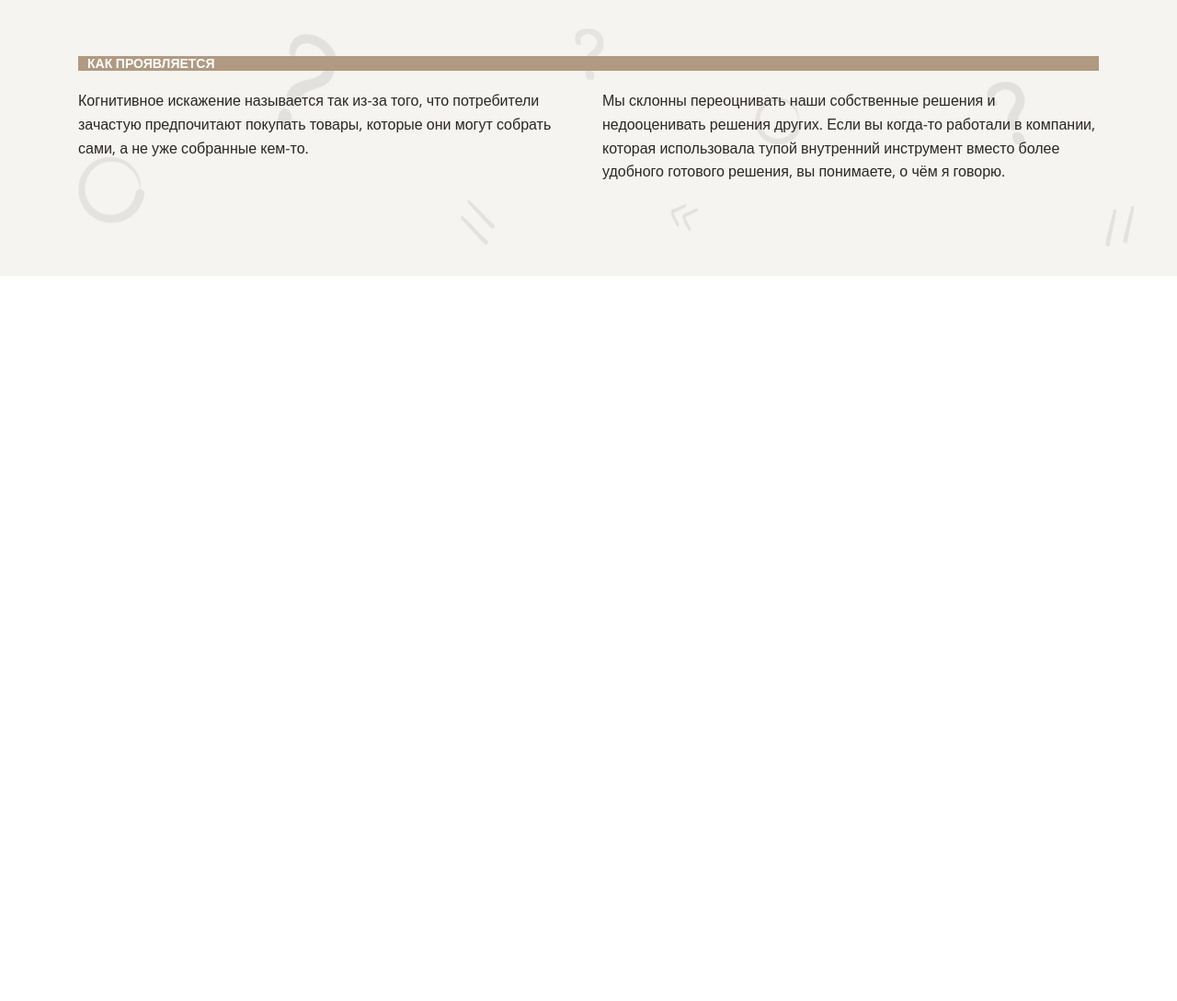
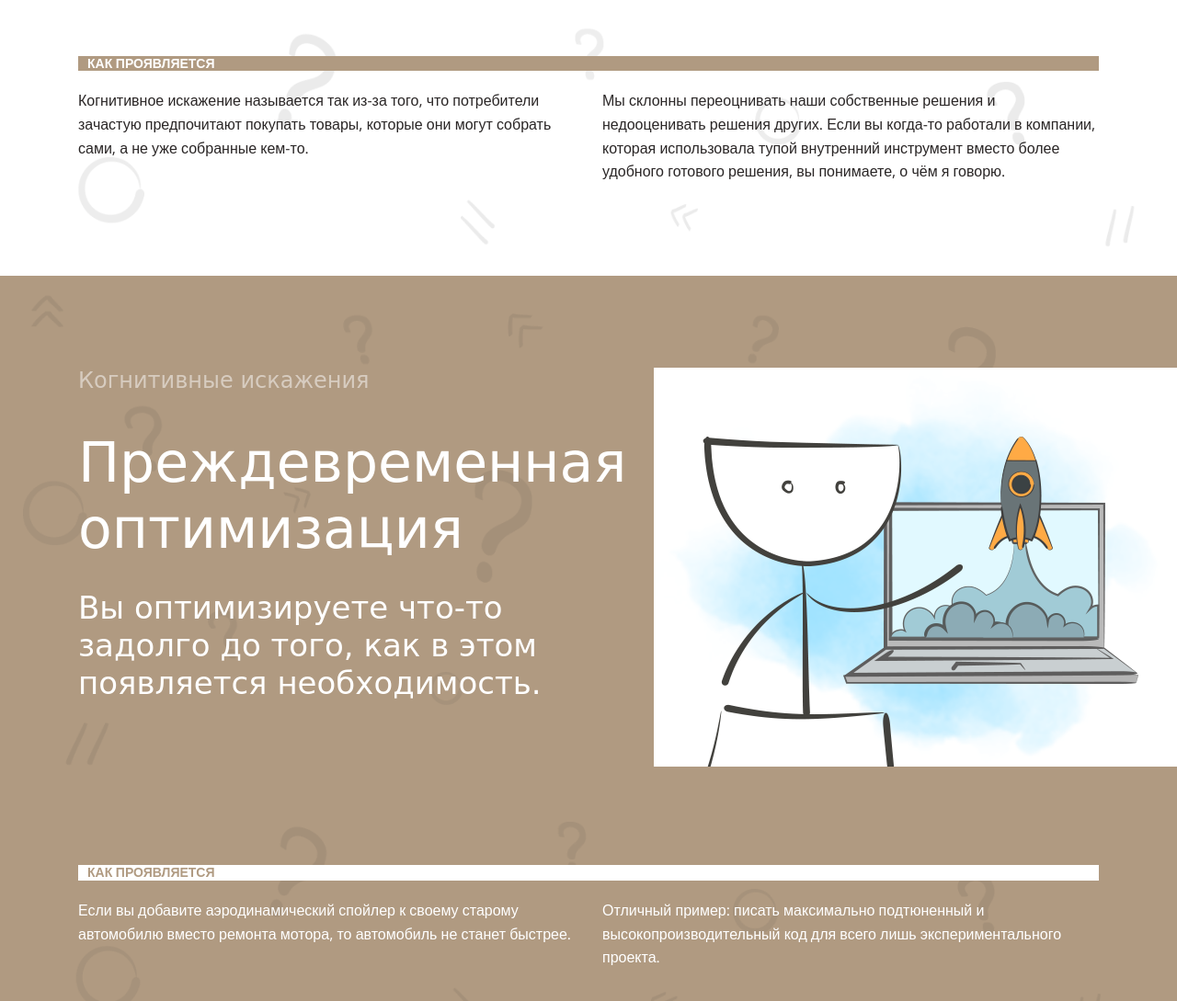
Before and after one commit to JS-NinjaNN/layout-designer-project-58, a website: page src/index.html in a window 1280 px wide. Shown: the part 3319-4408 px from the top of the page at 92% size. Before the commit the page ends 3619 px from the top, so only its background shows below. Drawn offline with nearby package versions, Linux system fonts and the light colour scheme; a web font is replaced by a local one.

Commit message:
finish premature-optimization section

```diff
--- a/src/index.html
+++ b/src/index.html
@@ -9,7 +9,7 @@
     <link rel="stylesheet" href="styles/style.css" />
   </head>
   <body>
-    <header class="bg-image">
+    <header class="bg-image bg-light">
       <div class="container">
         <h1>
           <span class="main-color">Когнитивные<br />искажения</span><br />в
@@ -179,6 +179,42 @@
         </div>
       </section>
       <!-- ikea effect section end -->
+      <!-- premature-optimization section start -->
+      <section id="premature-optimization" class="bg-image bg-brown">
+        <div class="container">
+          <div class="col-2">
+            <div class="text-col">
+              <p class="fz-24 lh-02 text-white-transculent neucha">
+                Когнитивные искажения
+              </p>
+              <h2 class="mb-30 text-white">Преждевременная оптимизация</h2>
+              <p class="fz-34 lh-02 neucha text-white">
+                Вы оптимизируете что-то задолго до того, как в этом появляется
+                необходимость.
+              </p>
+            </div>
+            <div class="img-container text-col">
+              <img
+                src="./img/2.png"
+                alt="Картинка раздела 'Преждевременная оптимиация'. Человек указывает на ракету, изображенную на мониторе компьютера"
+              />
+            </div>
+          </div>
+          <h3 class="about-title text-brown bg-white">Как проявляется</h3>
+          <div class="col-2">
+            <p class="text-col text-white">
+              Если вы добавите аэродинамический спойлер к своему старому
+              автомобилю вместо ремонта мотора, то автомобиль не станет быстрее.
+            </p>
+            <p class="text-col text-white">
+              Отличный пример: писать максимально подтюненный и
+              высокопроизводительный код для всего лишь экспериментального
+              проекта.
+            </p>
+          </div>
+        </div>
+      </section>
+      <!-- premature-optimization section end -->
     </main>
     <footer></footer>
   </body>
--- a/src/styles/style.css
+++ b/src/styles/style.css
@@ -79,7 +79,6 @@ ul {
 
 .bg-image {
   position: relative;
-  background-color: var(--light);
 }
 
 .bg-image::before {
@@ -236,3 +235,15 @@ ul {
 .bg-brown {
   background-color: var(--brown);
 }
+
+.bg-white {
+  background-color: var(--white);
+}
+
+.text-brown {
+  color: var(--brown);
+}
+
+.text-white-transculent {
+  color: var(--white-translucent);
+}
```
